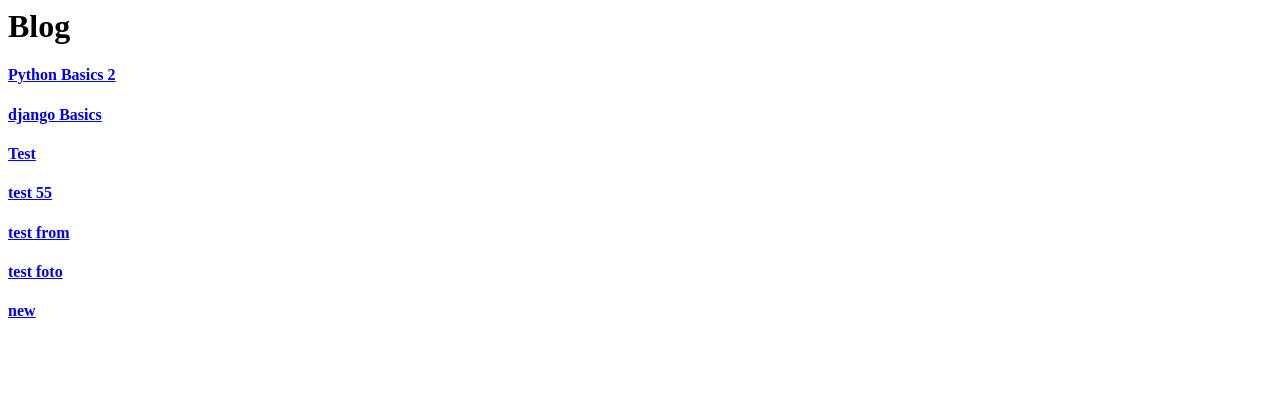
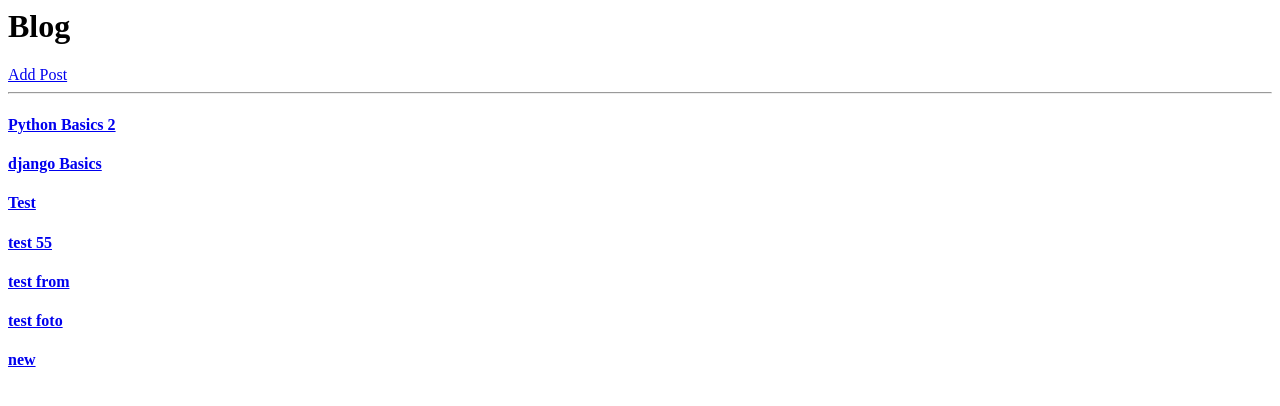
Before and after one commit to BayanAlmaghrebi/Django-Blog-App, a Django app: page /blog/ in a window 1280 px wide. Shown: the top 406 px of the page. Run offline with Django 4.2, Linux system fonts and the light colour scheme; data comes from the database, SQL or seed files in the repository; both versions use the stored data as it was after the commit; parts of the project's set-up code (start-up, migrations or seed data) failed here and were passed over.

Commit message:
add links

```diff
--- a/posts/templates/all_post.html
+++ b/posts/templates/all_post.html
@@ -1,5 +1,6 @@
 <h1>Blog</h1>
-
+<a href="/blog/add">Add Post</a>
+<hr>
 
 
 {% for post in posts %}
--- a/posts/templates/post.html
+++ b/posts/templates/post.html
@@ -1,5 +1,10 @@
 
 <h3> Post Title : {{post.title}} </h3>
+<a href="/blog/{{post.id}}/edit">Edit Post</a>
+<a href="/blog/{{post.id}}/delete">Delete Post</a>
+<hr>
+
+
 <h5> Author : {{post.author}} </h5>
 
 
```
Also changed, not shown: db.sqlite3.
